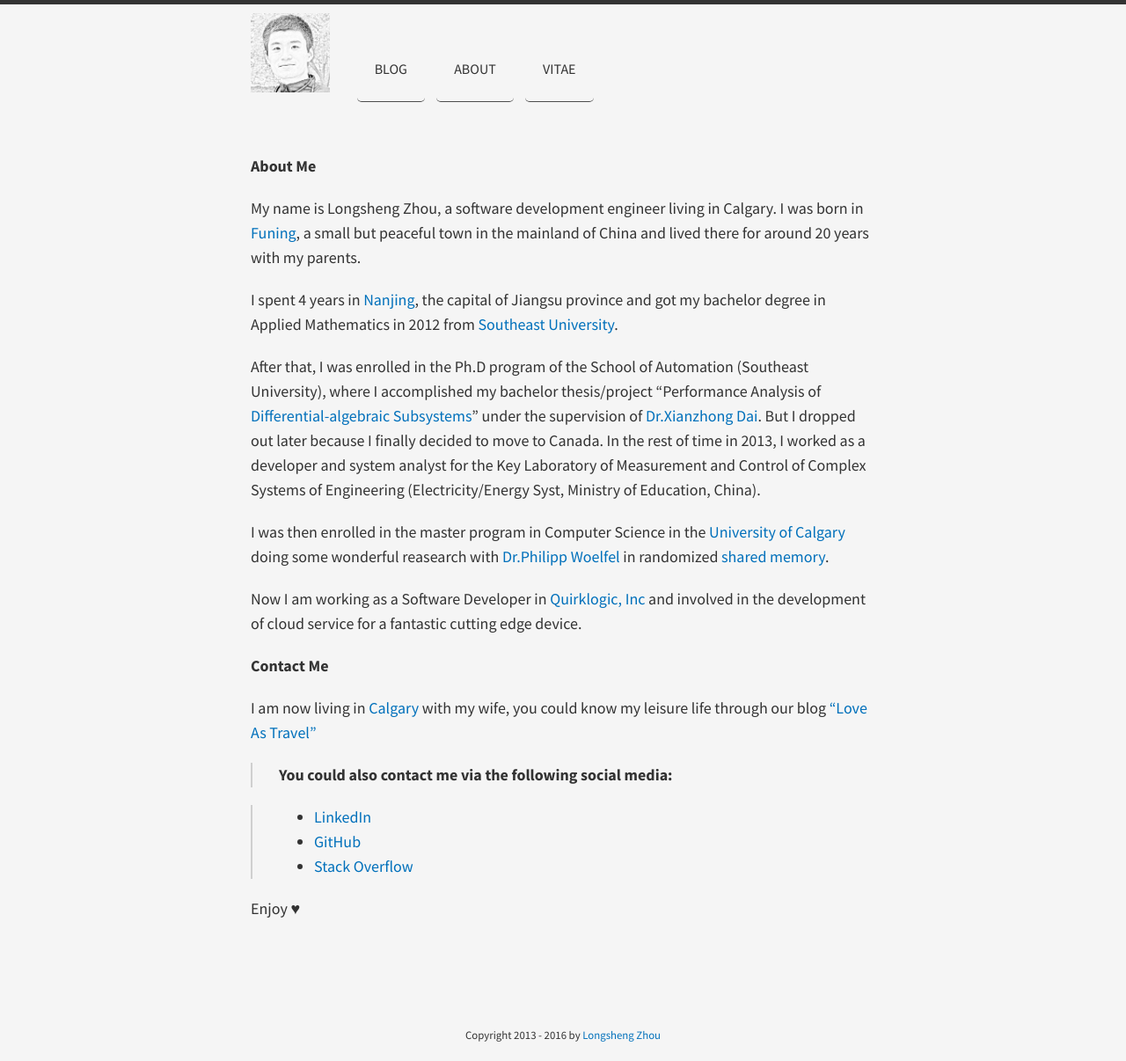
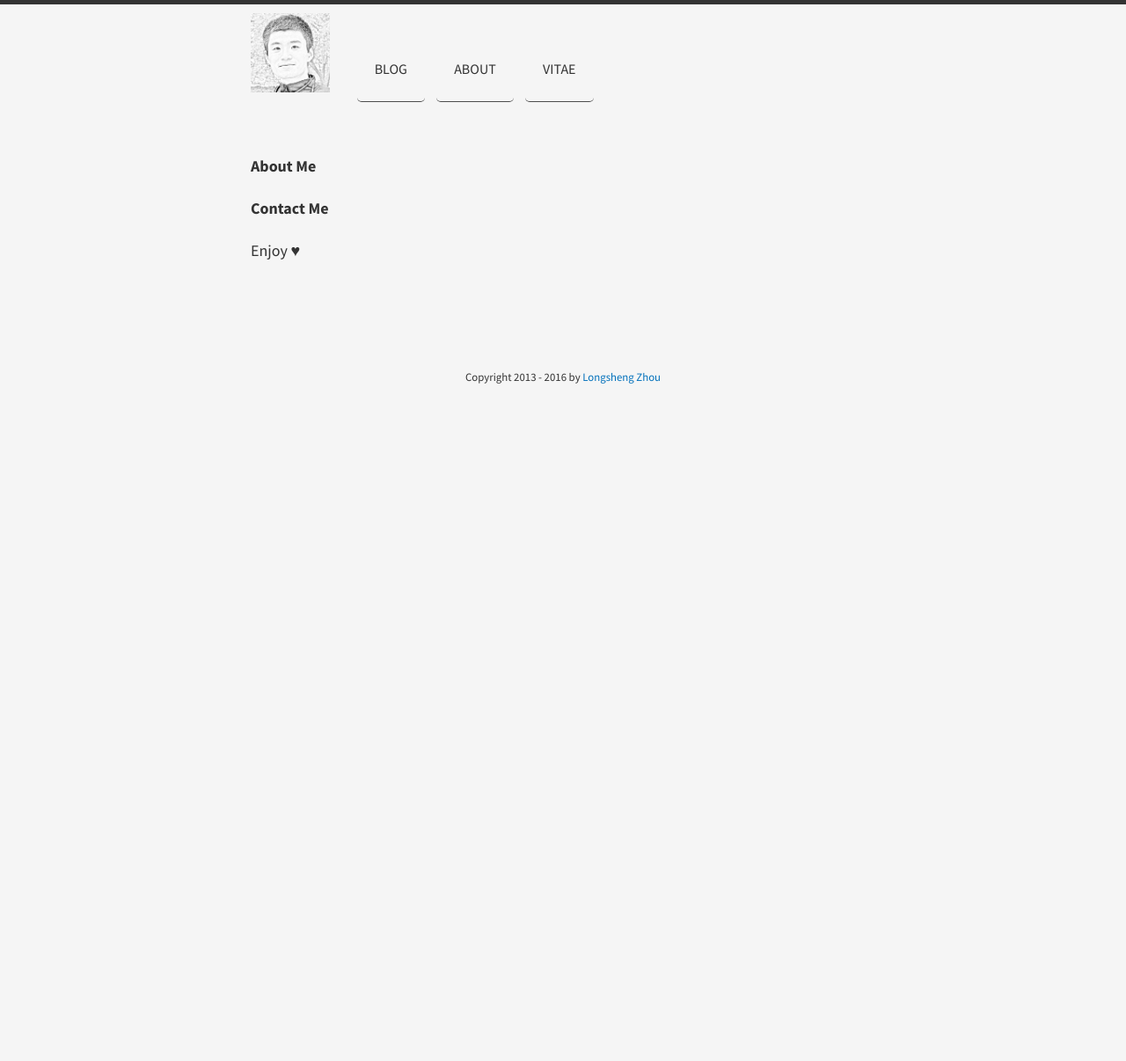
Before and after one commit to lszhou/lszhou.github.com, a Jekyll site: the page built from about/index.md, in a window 1280 px wide. Shown: the whole page at 88% size. Built offline with Jekyll 4.4.1, drawn with Linux system fonts in a browser that asks for light colours; nearby versions of some CDN libraries; after the commit the page ends 900 px from its top, so only the background shows below that.

Commit message:
Update index.md

```diff
--- a/about/index.md
+++ b/about/index.md
@@ -5,24 +5,6 @@ title:
 
 #### <i class="icon-pencil"></i> About Me
 
-My name is Longsheng Zhou, a software development engineer living in Calgary. I was born in [Funing](https://www.google.ca/maps/place/Funing,+Yancheng,+Jiangsu,+China/@33.1589079,121.7183449,4z/data=!4m2!3m1!1s0x35b9c3a6c3f13e7f:0xb3605c3b1285a51b), a small but peaceful town in the mainland of China and lived there for around 20 years with my parents.
-
-I spent 4 years in [Nanjing](https://www.google.ca/maps/place/Nanjing,+Jiangsu,+China/@32.5853319,120.1116328,7z/data=!4m2!3m1!1s0x35b58c9b668dcd83:0x8ffbb60b79df1b06), the capital of Jiangsu province and got my bachelor degree in Applied Mathematics in 2012 from [Southeast University](http://en.wikipedia.org/wiki/Southeast_University).
-
-After that, I was enrolled in the Ph.D program of the School of Automation (Southeast University), where I accomplished my bachelor thesis/project "Performance Analysis of [Differential-algebraic Subsystems](http://en.wikipedia.org/wiki/Differential_algebraic_equation)" under the supervision of [Dr.Xianzhong Dai](http://automation.seu.edu.cn/Articles.aspx?id=620). But I dropped out later because I finally decided to move to Canada. In the rest of time in 2013, I worked as a developer and system analyst for the Key Laboratory of Measurement and Control of Complex Systems of Engineering (Electricity/Energy Syst, Ministry of Education, China).
-
-I was then enrolled in the master program in Computer Science in the [University of Calgary](http://www.ucalgary.ca/) doing some wonderful reasearch with [Dr.Philipp Woelfel](http://pages.cpsc.ucalgary.ca/~woelfel/) in randomized [shared memory](http://en.wikipedia.org/wiki/Shared_memory_%28interprocess_communication%29).
-
-Now I am working as a Software Developer in [Quirklogic, Inc](http://www.quirklogic.com/) and involved in the development of cloud service for a fantastic cutting edge device.
-
 #### <i class="icon-pencil"></i> Contact Me
 
-I am now living in [Calgary](https://www.google.ca/maps/place/Calgary,+AB/@60.3659833,-126.8672452,3z/data=!4m2!3m1!1s0x537170039f843fd5:0x266d3bb1b652b63a) with my wife, you could know my leisure life through our blog ["Love As Travel"](http://loveastravel.github.io/about/)
-
-> **You could also contact me via the following social media:**
-
-> - [LinkedIn](https://ca.linkedin.com/in/longshengzhou)
-> - [GitHub](https://github.com/lszhou)
-> - [Stack Overflow](https://stackoverflow.com/users/4434648/leonspapa?tab=profile)
-
 Enjoy ♥
```
